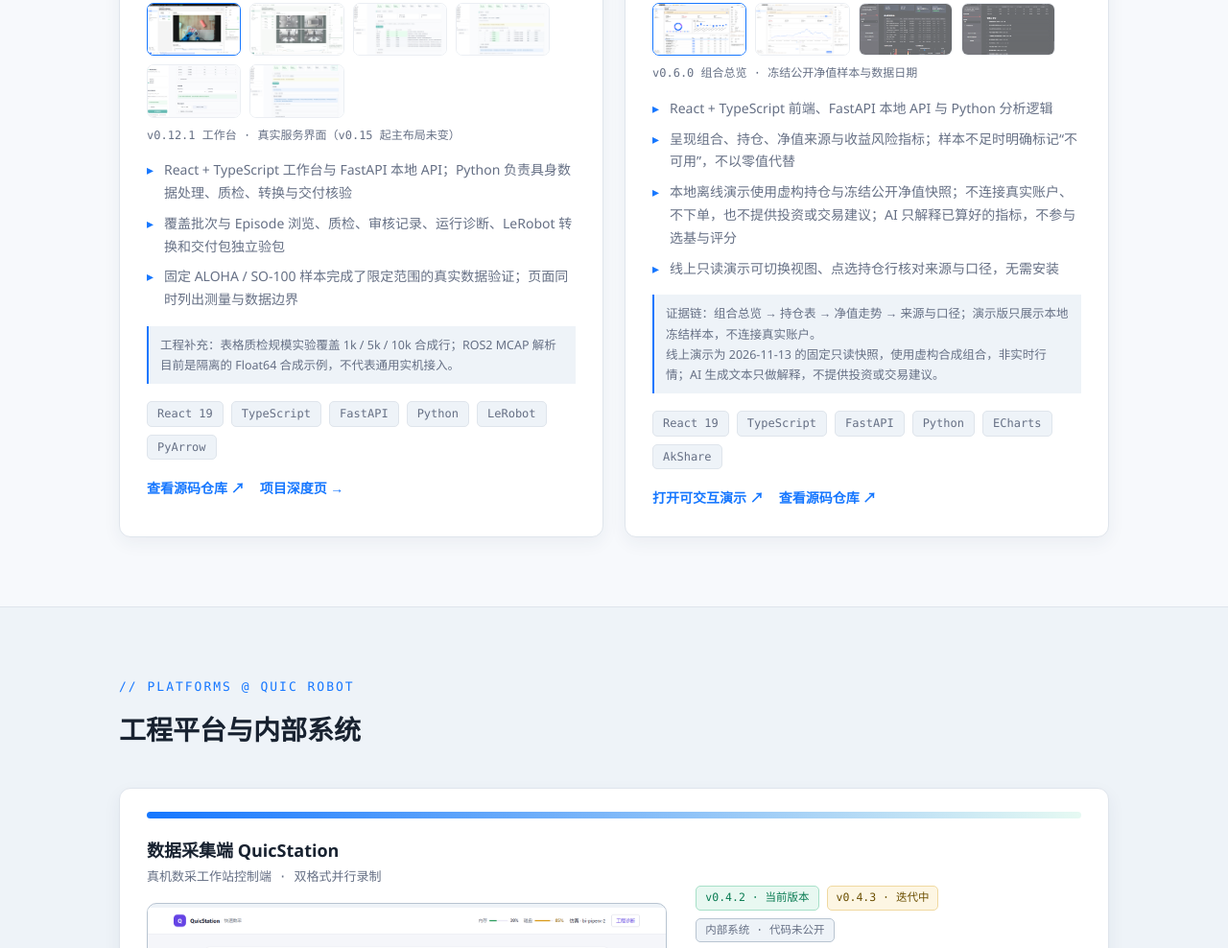
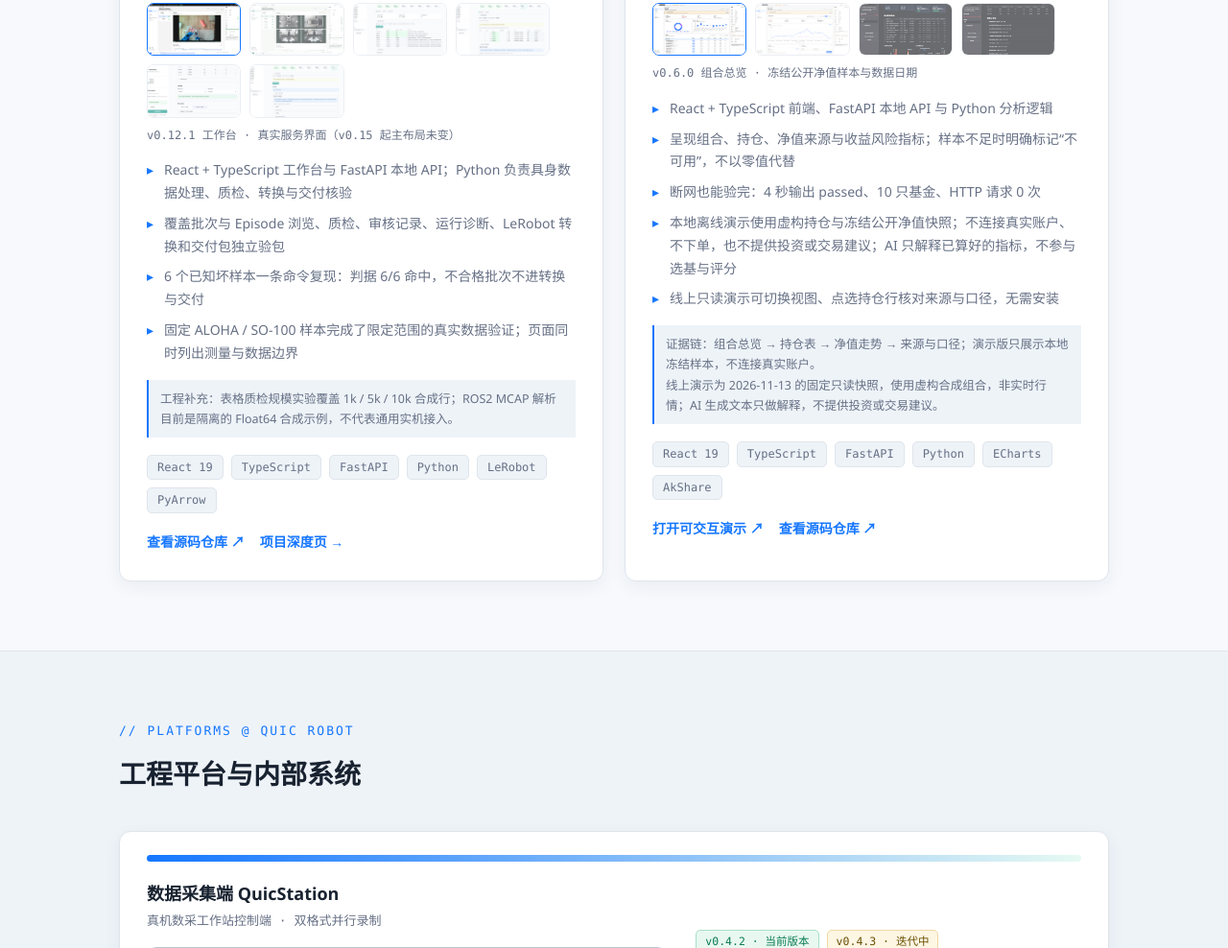
Before and after one commit to MAHONGHAO1/mahonghao1.github.io, a plain HTML site: page index.html in a window 1280 px wide. Shown: the part 1361-2349 px from the top of the page at 96% size. Drawn offline with Linux system fonts and the light colour scheme.

Commit message:
docs: 项目卡补一条可验证证据（断网验收 / 坏样本 6/6）

```diff
--- a/index.html
+++ b/index.html
@@ -392,6 +392,7 @@
         <ul>
           <li>React + TypeScript 工作台与 FastAPI 本地 API；Python 负责具身数据处理、质检、转换与交付核验</li>
           <li>覆盖批次与 Episode 浏览、质检、审核记录、运行诊断、LeRobot 转换和交付包独立验包</li>
+          <li>6 个已知坏样本一条命令复现：判据 6/6 命中，不合格批次不进转换与交付</li>
           <li>固定 ALOHA / SO-100 样本完成了限定范围的真实数据验证；页面同时列出测量与数据边界</li>
         </ul>
         <div class="project-note">工程补充：表格质检规模实验覆盖 1k / 5k / 10k 合成行；ROS2 MCAP 解析目前是隔离的 Float64 合成示例，不代表通用实机接入。</div>
@@ -420,6 +421,7 @@
         <ul>
           <li>React + TypeScript 前端、FastAPI 本地 API 与 Python 分析逻辑</li>
           <li>呈现组合、持仓、净值来源与收益风险指标；样本不足时明确标记“不可用”，不以零值代替</li>
+          <li>断网也能验完：4 秒输出 passed、10 只基金、HTTP 请求 0 次</li>
           <li>本地离线演示使用虚构持仓与冻结公开净值快照；不连接真实账户、不下单，也不提供投资或交易建议；AI 只解释已算好的指标，不参与选基与评分</li>
           <li>线上只读演示可切换视图、点选持仓行核对来源与口径，无需安装</li>
         </ul>
```
